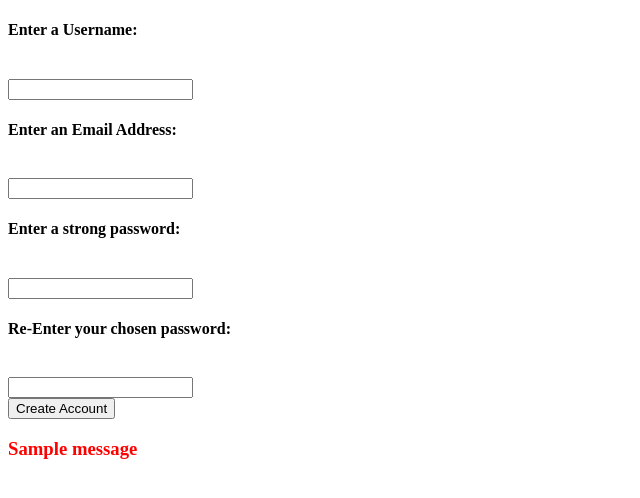
After one commit to ttylong/SENG401Project, a Django app: page /register in a window 1280 px wide. The commit adds this page. Shown: the top 498 px of the page, without its empty margins (0-640 px from the left). Run offline with Django 3.2, Linux system fonts and the light colour scheme; one stand-in notice (Sample message) is shown.

Commit message:
Added register and login functionality

```diff
--- /dev/null
+++ b/src/AUCCI/templates/register.html
@@ -0,0 +1,35 @@
+<!DOCTYPE html>
+<html lang="en">
+  <head>
+    <meta charset="UTF-8" />
+    <meta http-equiv="X-UA-Compatible" content="IE=edge" />
+    <meta name="viewport" content="width=device-width, initial-scale=1.0" />
+    <title>Document</title>
+  </head>
+  <body>
+    <form action="register" method="POST">
+      {% csrf_token %}
+      <h4>Enter a Username:</h4>
+      <br />
+      <input type="text" name="username" />
+      <br />
+      <h4>Enter an Email Address:</h4>
+      <br />
+      <input type="email" name="email" />
+      <br />
+      <h4>Enter a strong password:</h4>
+      <br />
+      <input type="password" name="pass" />
+      <br />
+      <h4>Re-Enter your chosen password:</h4>
+      <br />
+      <input type="password" name="confirmpass" />
+      <br />
+      <input type="submit" value="Create Account" />
+      <br />
+      {% for message in messages %}
+      <h3 style="color: red">{{message}}</h3>
+      {% endfor %}
+    </form>
+  </body>
+</html>
--- a/src/AUCCI/webapp/urls.py
+++ b/src/AUCCI/webapp/urls.py
@@ -2,5 +2,8 @@ from django.urls import path
 from . import views
 
 urlpatterns = [
-    path('', views.index, name='index')
+    path('', views.index, name='index'),
+    path('login', views.login, name='login'),
+    path('register', views.register, name='register'),
+    path('home', views.home, name='home')
 ]
--- a/src/AUCCI/webapp/views.py
+++ b/src/AUCCI/webapp/views.py
@@ -5,4 +5,57 @@ from django.contrib import messages
 
 # View Functions
 def index(request):
-    return render(request, 'index.html')
+    if request.method == 'POST':
+        if request.POST.get("login_s"):
+            return redirect('login')
+        if request.POST.get("register_s"):
+            return redirect("register")
+    else:
+        return render(request, 'index.html')
+
+def login(request):
+    if request.method == "POST":
+        username = request.POST['username']
+        password = request.POST['password']
+
+        user = auth.authenticate(username=username, password=password)
+
+        if user is not None:
+            auth.login(request, user)
+            return redirect('home')
+        else:
+            messages.info(request, "The Username and/or Password entered are incorrect!")
+            return redirect("login")
+    else:
+        return render(request, 'login.html')
+
+def register(request):
+    if request.method == 'POST':
+        username = request.POST['username']
+        password = request.POST['pass']
+        verifypass = request.POST['confirmpass']
+        email = request.POST['email']
+
+        if password == verifypass:
+            # User is the thing being imported, filter goes in the db and checks
+            # if the email entered already exists.
+            if User.objects.filter(email=email).exists():
+                messages.info(request, "Email already in use! Please go back and log in!")
+                # Send em back to register
+                return redirect('register')
+            elif User.objects.filter(username=username).exists():
+                messages.info(request, "Username not available! Try a different one!")
+                return redirect('register')
+            else:
+                user = User.objects.create_user(username=username, email=email, password=password)
+                user.save()
+                return redirect('login')
+        else:
+            messages.info(request, "Passwords did not match!")
+            return redirect('register')
+
+    else:
+        return render(request, 'register.html')
+
+def home(request):
+    return render(request, 'homepage.html')
```
Also changed, not shown: src/AUCCI/templates/homepage.html (added, +12 -0 lines), src/AUCCI/templates/index.html (+10 -1 lines), src/AUCCI/templates/login.html (added, +27 -0 lines), src/AUCCI/db.sqlite3.
